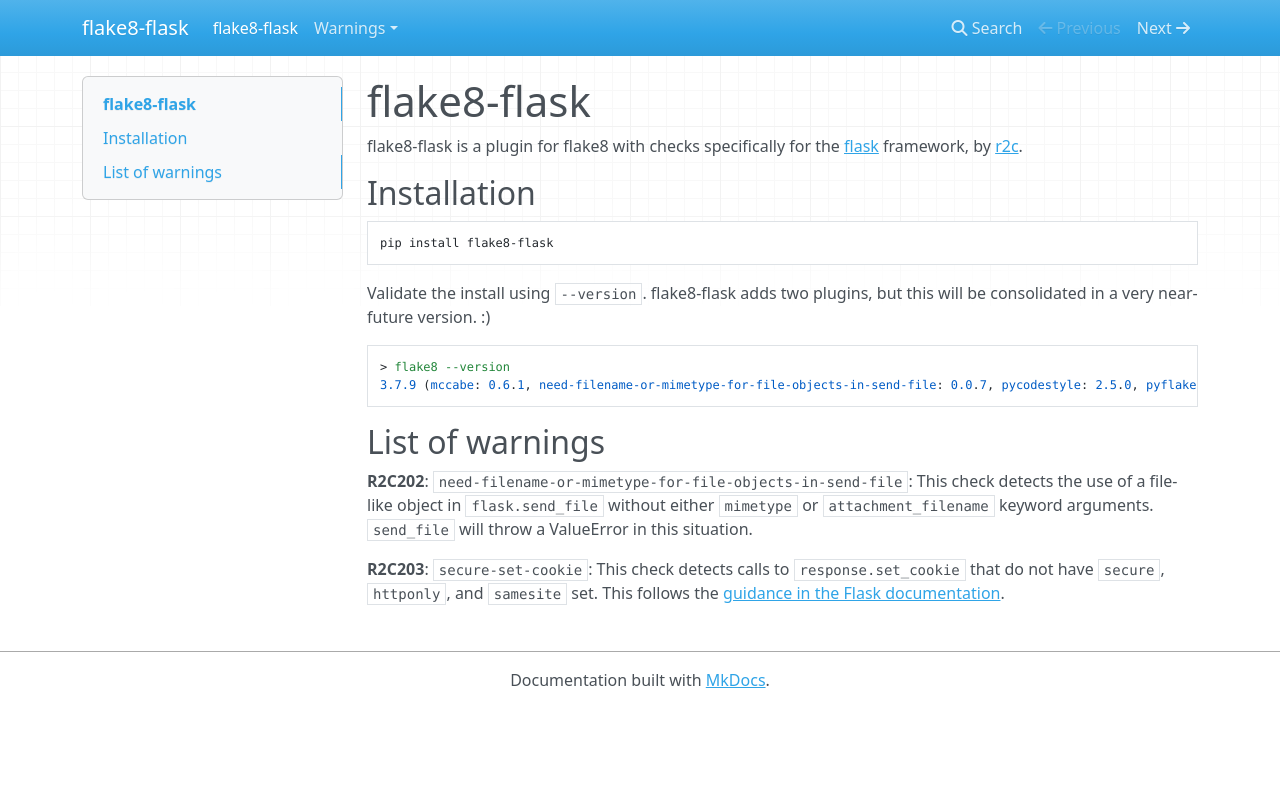
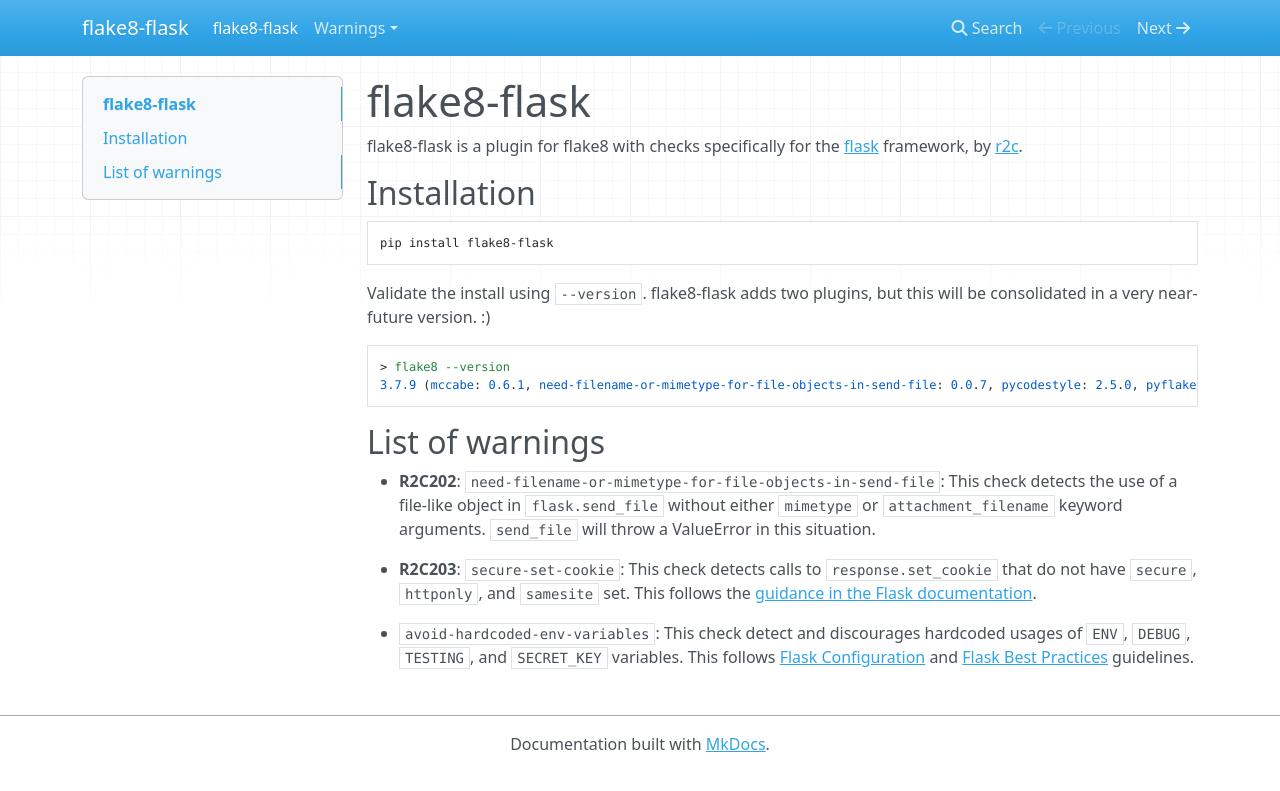
Before and after one commit to returntocorp/docs-r2c-checks, an MkDocs documentation site: the page built from docs/index.md, in a window 1280 px wide. Shown: the top 791 px of the page. Built offline with MkDocs 1.6.1, drawn with Linux system fonts in a browser that asks for light colours; nearby versions of some CDN libraries.

Commit message:
Documentation for hardcoded checks

```diff
--- a/docs/index.md
+++ b/docs/index.md
@@ -17,6 +17,8 @@ Validate the install using `--version`. flake8-flask adds two plugins, but this
 
 ## List of warnings
 
-**R2C202**: `need-filename-or-mimetype-for-file-objects-in-send-file`: This check detects the use of a file-like object in `flask.send_file` without either `mimetype` or `attachment_filename` keyword arguments. `send_file` will throw a ValueError in this situation.
+- **R2C202**: `need-filename-or-mimetype-for-file-objects-in-send-file`: This check detects the use of a file-like object in `flask.send_file` without either `mimetype` or `attachment_filename` keyword arguments. `send_file` will throw a ValueError in this situation.
 
-**R2C203**: `secure-set-cookie`: This check detects calls to `response.set_cookie` that do not have `secure`, `httponly`, and `samesite` set. This follows the [guidance in the Flask documentation](https://flask.palletsprojects.com/en/1.1.x/security/#set-cookie-options).
+- **R2C203**: `secure-set-cookie`: This check detects calls to `response.set_cookie` that do not have `secure`, `httponly`, and `samesite` set. This follows the [guidance in the Flask documentation](https://flask.palletsprojects.com/en/1.1.x/security/#set-cookie-options).
+
+- `avoid-hardcoded-env-variables`: This check detect and discourages hardcoded usages of `ENV`, `DEBUG`, `TESTING`, and `SECRET_KEY` variables. This follows [Flask Configuration](https://flask.palletsprojects.com/en/1.1.x/config/?highlight=configuration#environment-and-debug-features) and [Flask Best Practices](https://flask.palletsprojects.com/en/1.1.x/config/?highlight=configuration#configuration-best-practices) guidelines.
```
Also changed, not shown: docs/warnings/avoid_hardcoded_config.md (added, +60 -0 lines).
